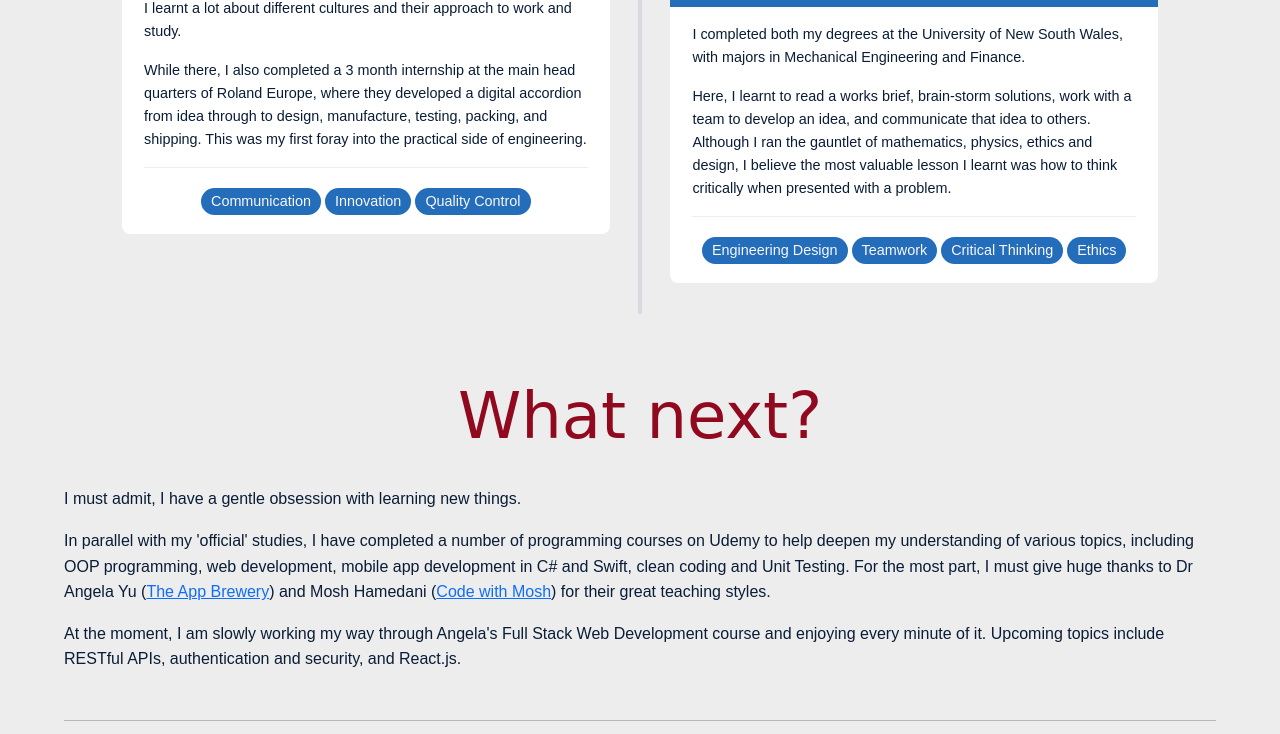
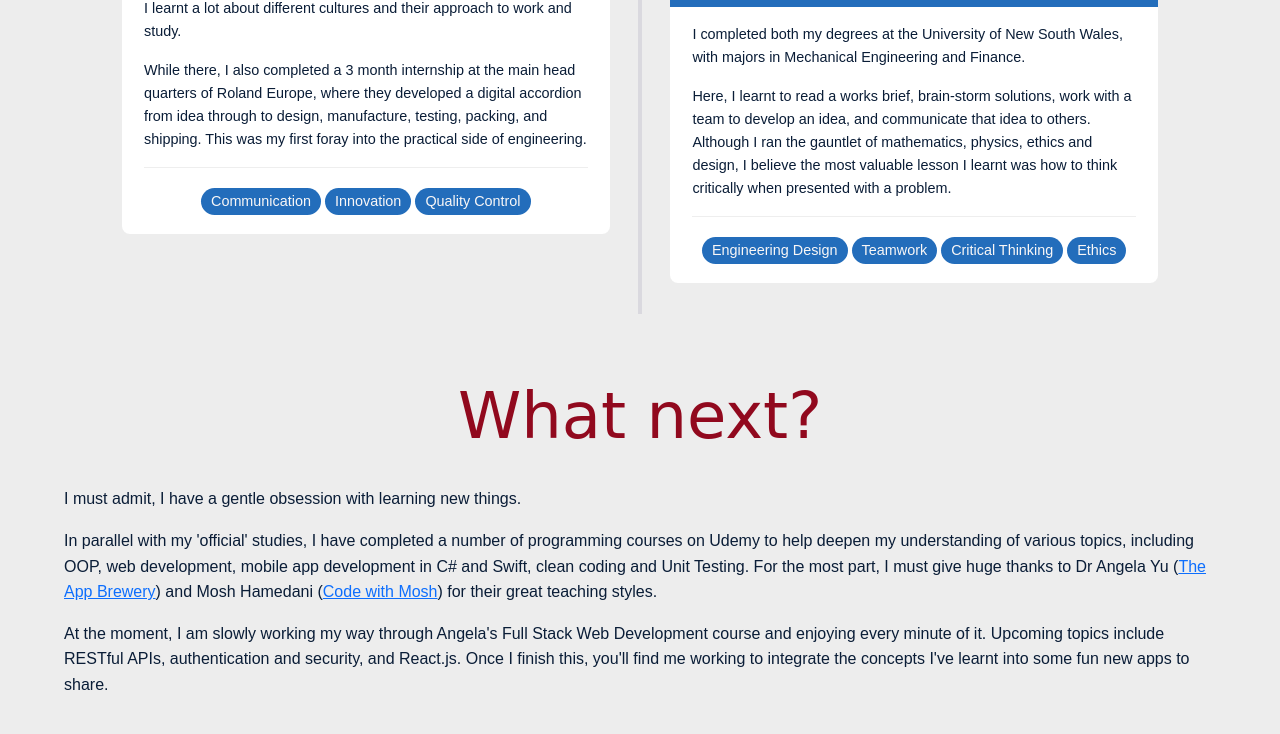
Before and after one commit to DaughterOfMaple/DaughterOfMaple.github.io, a plain HTML site: page index.html in a window 1280 px wide. Shown: the part 2595-3329 px from the top of the page. Drawn offline with nearby package versions, Linux system fonts and the light colour scheme; a web font is replaced by a local one.

```diff
--- a/index.html
+++ b/index.html
@@ -299,10 +299,10 @@
       <div class="container-fluid">
         <h1>What next?</h1>
         <p>I must admit, I have a gentle obsession with learning new things.</p>
-        <p>In parallel with my 'official' studies, I have completed a number of programming courses on Udemy to help deepen my understanding of various topics, including OOP programming, web development, mobile app development in C# and Swift, clean coding and Unit Testing. For the most
+        <p>In parallel with my 'official' studies, I have completed a number of programming courses on Udemy to help deepen my understanding of various topics, including OOP, web development, mobile app development in C# and Swift, clean coding and Unit Testing. For the most
           part, I must give huge thanks to Dr Angela Yu (<a href="https://www.appbrewery.co/" title="The App Brewery">The App Brewery</a>) and Mosh Hamedani (<a href="https://codewithmosh.com/courses?affcode=146684_8qgz9mhy" title="Code with Mosh">Code
             with Mosh</a>) for their great teaching styles.</p>
-        <p>At the moment, I am slowly working my way through Angela's Full Stack Web Development course and enjoying every minute of it. Upcoming topics include RESTful APIs, authentication and security, and React.js.</p>
+        <p>At the moment, I am slowly working my way through Angela's Full Stack Web Development course and enjoying every minute of it. Upcoming topics include RESTful APIs, authentication and security, and React.js. Once I finish this, you'll find me working to integrate the concepts I've learnt into some fun new apps to share.</p>
       </div>
     </section>
   </main>
```
